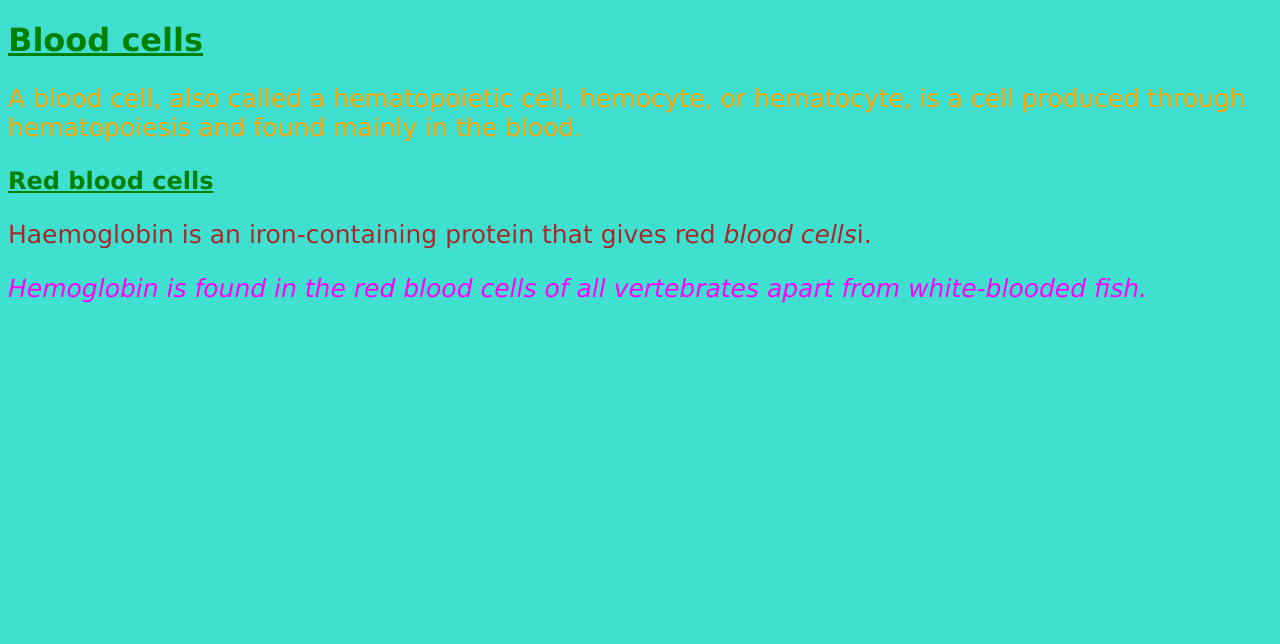
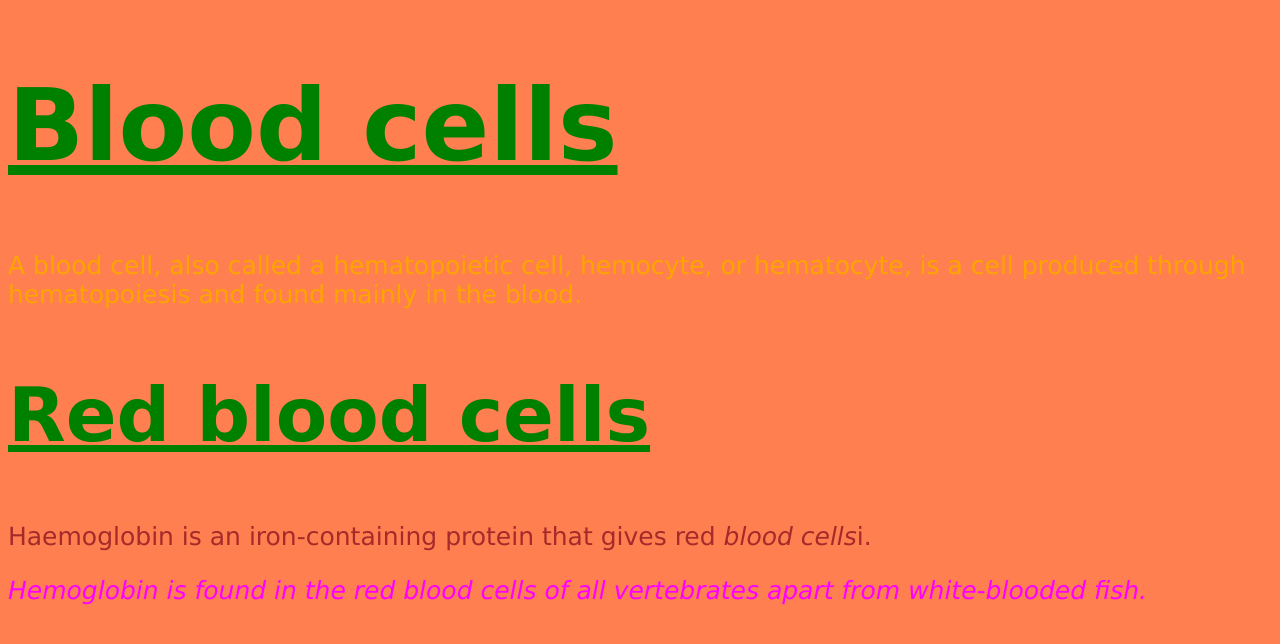
Before and after one commit to Tulika1729/Html_Cssprograms, a plain HTML site: page index.html in a window 1280 px wide. Drawn offline with Linux system fonts and the light colour scheme.

Commit message:
external css file of index file for different font sizes

```diff
--- a/stylesheet.css
+++ b/stylesheet.css
@@ -2,13 +2,20 @@ body{
 	color:green;
 	font-family: verdana,Arial,Geneva,Arial Black;
 	font-weight: normal;
-	background-color:#40E0D0;
-	/*background-color:green*/;
+	background-color:#FF7F50;
+	font-size: 50px;
 }
-h1,h2
+h1
 {
-	text-decoration: underline
+	text-decoration: underline;
+	fony-size: 125%;
 }
+h2
+{
+	text-decoration: underline;
+	fony-size: 1.25em;
+}
+
 
 p.para1{
 	color:orange;
```
